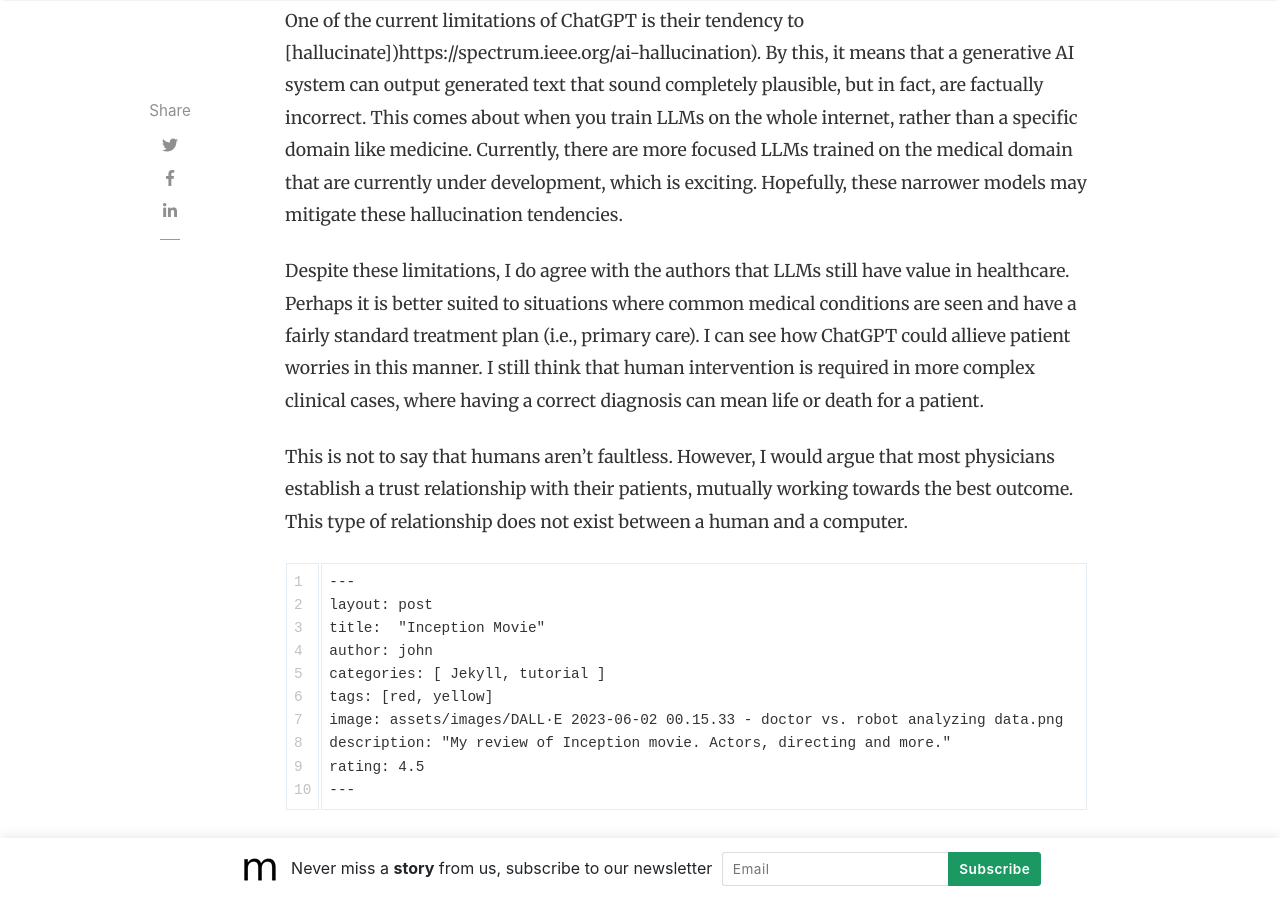
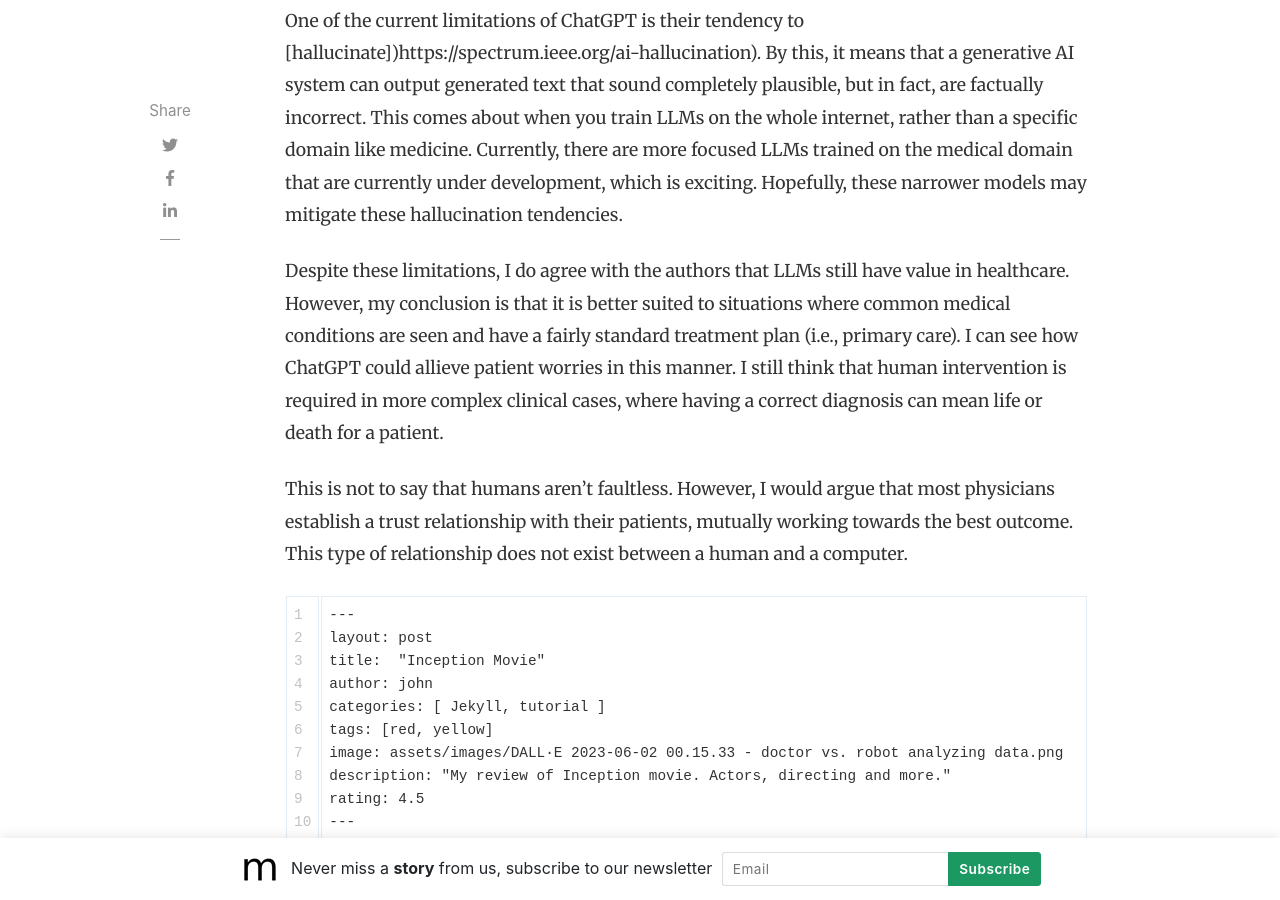
Before and after one commit to slsu0424/slsu0424.github.io, a Jekyll site: the page built from _posts/2023-06-02-test.md, in a window 1280 px wide and 900 px high, scrolled down 3976 px. Built offline with Jekyll 4.4.1, drawn with Linux system fonts in a browser that asks for light colours; nearby versions of some CDN libraries; comment, search, counter and statistics services are not loaded.

Commit message:
Update 2023-06-02-test.md

```diff
--- a/_posts/2023-06-02-test.md
+++ b/_posts/2023-06-02-test.md
@@ -52,7 +52,7 @@
 
 One of the current limitations of ChatGPT is their tendency to [hallucinate])https://spectrum.ieee.org/ai-hallucination).  By this, it means that a generative AI system can output generated text that sound completely plausible, but in fact, are factually incorrect.  This comes about when you train LLMs on the whole internet, rather than a specific domain like medicine.  Currently, there are more focused LLMs trained on the medical domain that are currently under development, which is exciting.  Hopefully, these narrower models may mitigate these hallucination tendencies.
 
-Despite these limitations, I do agree with the authors that LLMs still have value in healthcare.  Perhaps it is better suited to situations where common medical conditions are seen and have a fairly standard treatment plan (i.e., primary care).  I can see how ChatGPT could allieve patient worries in this manner.  I still think that human intervention is required in more complex clinical cases, where having a correct diagnosis can mean life or death for a patient.
+Despite these limitations, I do agree with the authors that LLMs still have value in healthcare.  However, my conclusion is that it is better suited to situations where common medical conditions are seen and have a fairly standard treatment plan (i.e., primary care).  I can see how ChatGPT could allieve patient worries in this manner.  I still think that human intervention is required in more complex clinical cases, where having a correct diagnosis can mean life or death for a patient.
 
 This is not to say that humans aren't faultless.  However, I would argue that most physicians establish a trust relationship with their patients, mutually working towards the best outcome.  This type of relationship does not exist between a human and a computer.
 
```
